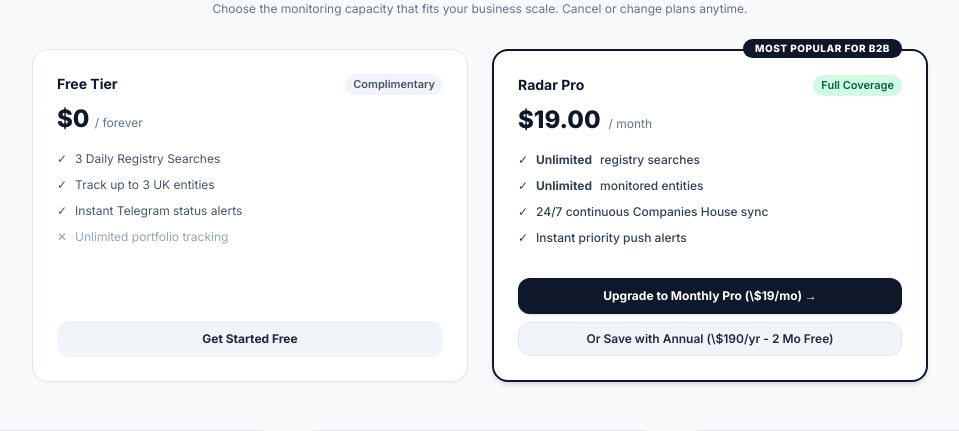
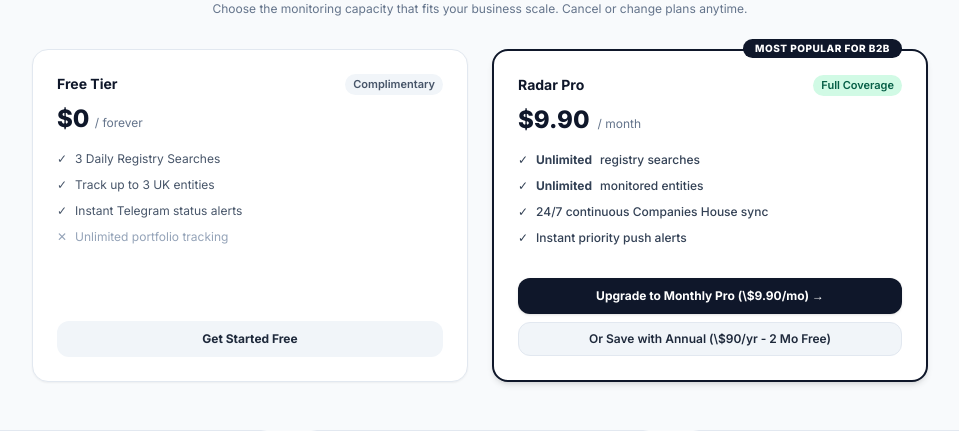
Before and after one commit to Ayhanh/uk-company-radar, a FastAPI app: page / in a window 1280 px wide. Shown: the part 652-1083 px from the top of the page, without its empty margins (160-1119 px from the left). Run offline with FastAPI, Linux system fonts and the light colour scheme; data that the repository does not hold is empty; some libraries are stand-ins or nearby versions.

Commit message:
Integrate Dodo Payments test checkout links and webhook handler

```diff
--- a/templates/index.html
+++ b/templates/index.html
@@ -341,7 +341,7 @@
                             <span class="text-[11px] font-semibold bg-emerald-100 text-emerald-800 px-2 py-0.5 rounded-full">Full Coverage</span>
                         </div>
                         <div class="flex items-baseline gap-2 mb-4">
-                            <span class="text-2xl font-extrabold text-slate-900">$19.00</span>
+                            <span class="text-2xl font-extrabold text-slate-900">$9.90</span>
                             <span class="text-xs text-slate-500">/ month</span>
                         </div>
                         <ul class="text-xs text-slate-700 space-y-2.5 mb-6 font-medium">
@@ -355,10 +355,10 @@
                     <!-- DODO PAYMENTS CHECKOUT BUTONLARI -->
                     <div class="space-y-2 pt-2">
                         <a href="https://test.checkout.dodopayments.com/buy/pdt_0NpZk9jFviKZX7CvOCXqI?quantity=1&redirect_url=https://uk-company-radar.onrender.com%2F%3Fpayment%3Dsuccess" target="_blank" class="w-full inline-block text-center bg-slate-900 hover:bg-slate-800 text-white font-bold text-xs py-2.5 rounded-xl shadow transition">
-                            Upgrade to Monthly Pro (\$19/mo) →
+                            Upgrade to Monthly Pro (\$9.90/mo) →
                         </a>
                         <a href="https://test.checkout.dodopayments.com/buy/pdt_0NpZkuT5GboNpUJ0dksLo?quantity=1&redirect_url=https://uk-company-radar.onrender.com%2F%3Fpayment%3Dsuccess" target="_blank" class="w-full inline-block text-center bg-slate-100 hover:bg-slate-200 text-slate-800 font-semibold text-xs py-2 rounded-xl transition border border-slate-200">
-                            Or Save with Annual (\$190/yr - 2 Mo Free)
+                            Or Save with Annual (\$90/yr - 2 Mo Free)
                         </a>
                     </div>
                 </div>
```
